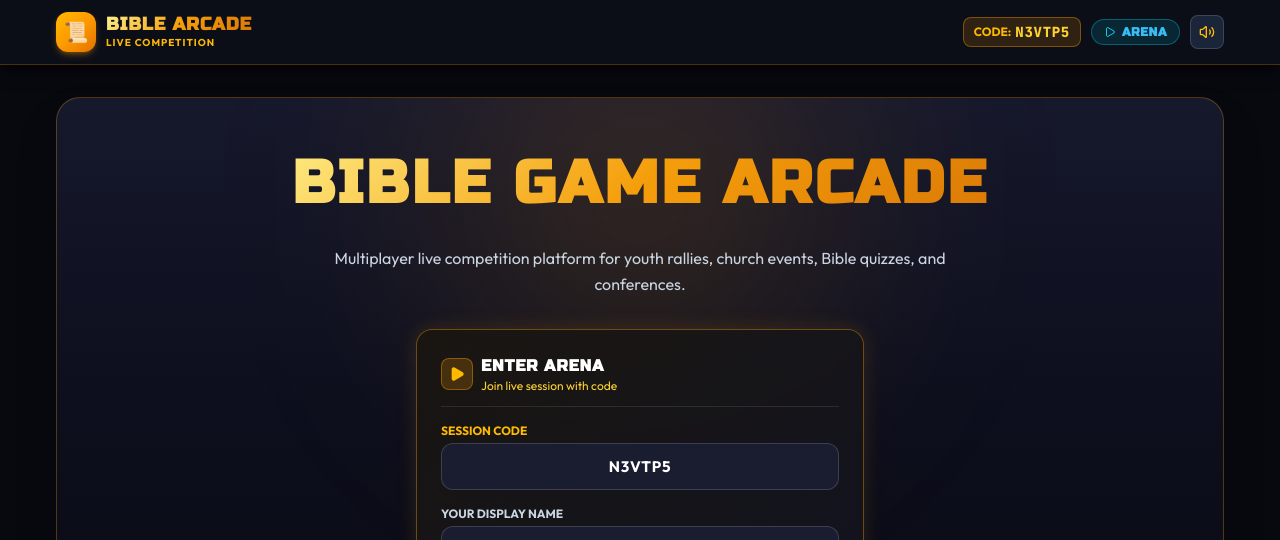
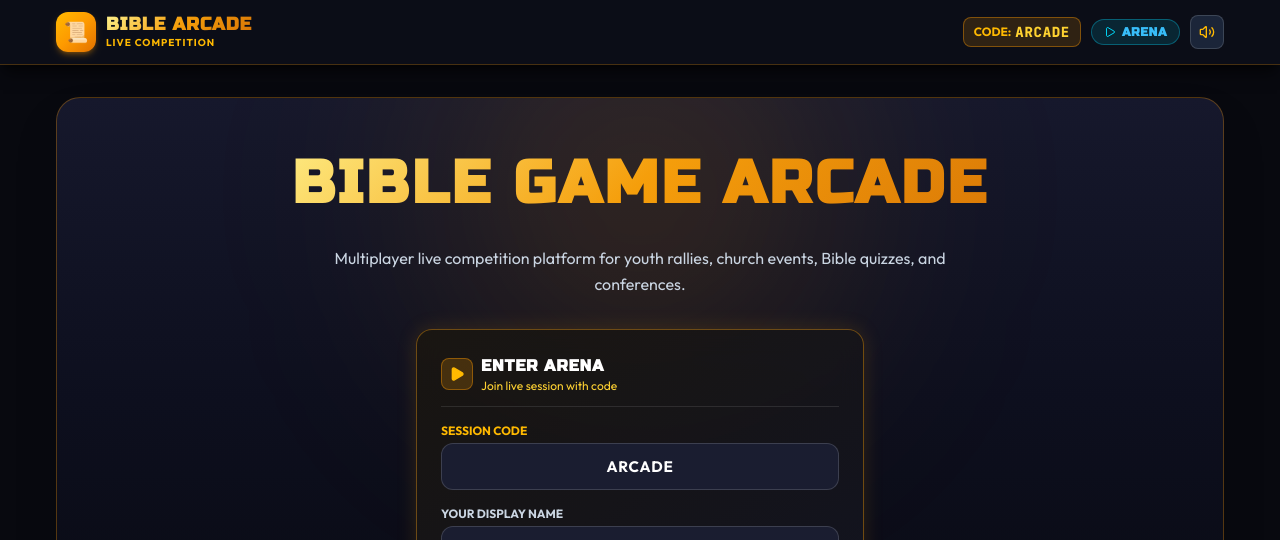
Before and after one commit to Sam-bankole/Bible-Arcade-Game, a React (Vite) app: page / in a window 1280 px wide. Shown: the top 540 px of the page. Built offline with nearby package versions, Linux system fonts and the light colour scheme; no server answers.

Commit message:
session code updated

```diff
--- a/src/App.tsx
+++ b/src/App.tsx
@@ -19,15 +19,26 @@ function getViewFromUrl(): 'LANDING' | 'ADMIN' | 'PLAYER' | 'PROJECTOR' {
   return 'LANDING';
 }
 
+function getInitialSessionCode(): string {
+  if (typeof window !== 'undefined') {
+    const params = new URLSearchParams(window.location.search);
+    const urlCode = params.get('code');
+    if (urlCode && urlCode.trim()) return urlCode.trim().toUpperCase();
+
+    const latestCode = syncEngine.getLatestSessionCode();
+    if (latestCode) return latestCode;
+  }
+  return 'ARCADE';
+}
+
 export function App() {
   const [currentView, setCurrentView] = useState<'LANDING' | 'ADMIN' | 'PLAYER' | 'PROJECTOR'>(() => getViewFromUrl());
   const [session, setSession] = useState<GameSession>(() => {
-    const latestCode = syncEngine.getLatestSessionCode();
-    if (latestCode) {
-      const existing = syncEngine.getSession(latestCode);
-      if (existing) return existing;
-    }
-    const initial = createNewSession();
+    const code = getInitialSessionCode();
+    const existing = syncEngine.getSession(code);
+    if (existing) return existing;
+
+    const initial = createNewSession(code);
     syncEngine.saveAndBroadcastSession(initial);
     return initial;
   });
@@ -57,10 +68,10 @@ export function App() {
     }
   };
 
-  // Subscribe to real-time state sync across tabs and storage events
+  // Subscribe to real-time state sync across devices, WebSocket, and local storage
   useEffect(() => {
     const unsubscribe = syncEngine.subscribe((updatedSession) => {
-      if (updatedSession && updatedSession.id === session.id) {
+      if (updatedSession && (updatedSession.code === session.code || updatedSession.id === session.id)) {
         setSession(updatedSession);
 
         // Also keep player state updated if score changed
@@ -70,7 +81,7 @@ export function App() {
       }
     });
     return () => unsubscribe();
-  }, [session.id, currentPlayer]);
+  }, [session.code, session.id, currentPlayer]);
 
   // Active round timer tick interval
   useEffect(() => {
@@ -198,6 +209,10 @@ export function App() {
         {currentView === 'ADMIN' && (
           <AdminDashboard
             session={session}
+            onUpdateSessionCode={(newCode) => {
+              const updated = syncEngine.updateSessionCode(session, newCode);
+              setSession(updated);
+            }}
             onUpdateGameType={handleUpdateGameType}
             onStartRound={handleStartRound}
             onSetRoundState={handleSetRoundState}
--- a/src/components/AdminDashboard.tsx
+++ b/src/components/AdminDashboard.tsx
@@ -11,6 +11,7 @@ import {
 
 interface AdminDashboardProps {
   session: GameSession;
+  onUpdateSessionCode: (newCode: string) => void;
   onUpdateGameType: (gameType: GameType) => void;
   onStartRound: (roundData: Partial<GameRound>) => void;
   onSetRoundState: (status: 'WAITING' | 'LIVE' | 'CLOSED' | 'REVIEW' | 'RESULTS') => void;
@@ -26,6 +27,7 @@ import { syncEngine } from '../utils/syncEngine';
 
 export const AdminDashboard: React.FC<AdminDashboardProps> = ({
   session,
+  onUpdateSessionCode,
   onUpdateGameType,
   onStartRound,
   onSetRoundState,
@@ -111,6 +113,16 @@ export const AdminDashboard: React.FC<AdminDashboardProps> = ({
   const currentRound = session.currentRound;
   const currentAnswers: AnswerItem[] = (currentRound && session.answers[currentRound.id]) || [];
 
+  const [isEditingCode, setIsEditingCode] = useState<boolean>(false);
+  const [sessionCodeInput, setSessionCodeInput] = useState<string>(session.code);
+
+  const handleSaveSessionCode = () => {
+    if (sessionCodeInput.trim()) {
+      onUpdateSessionCode(sessionCodeInput.trim().toUpperCase());
+      setIsEditingCode(false);
+    }
+  };
+
   return (
     <div className="py-6 space-y-6">
 
@@ -126,8 +138,40 @@ export const AdminDashboard: React.FC<AdminDashboardProps> = ({
             <h2 className="font-arcade text-xl font-extrabold gold-gradient-text tracking-wide">
               ADMIN CONTROL CENTER
             </h2>
-            <div className="text-xs text-slate-400 font-medium flex items-center gap-2 mt-0.5">
-              <span>SESSION: <strong className="text-amber-300 font-mono">{session.code}</strong></span>
+            <div className="text-xs text-slate-400 font-medium flex items-center gap-2 mt-0.5 flex-wrap">
+              <span className="flex items-center gap-1">
+                SESSION CODE:
+                {isEditingCode ? (
+                  <span className="inline-flex items-center gap-1">
+                    <input
+                      type="text"
+                      maxLength={10}
+                      value={sessionCodeInput}
+                      onChange={(e) => setSessionCodeInput(e.target.value.toUpperCase())}
+                      className="arcade-input py-0.5 px-2 text-xs font-mono font-bold text-amber-300 w-24 text-center uppercase"
+                      autoFocus
+                    />
+                    <button
+                      type="button"
+                      onClick={handleSaveSessionCode}
+                      className="px-2 py-0.5 rounded bg-emerald-500 text-black text-[10px] font-bold"
+                    >
+                      SAVE
+                    </button>
+                  </span>
+                ) : (
+                  <span
+                    onClick={() => {
+                      setSessionCodeInput(session.code);
+                      setIsEditingCode(true);
+                    }}
+                    className="text-amber-300 font-mono font-extrabold cursor-pointer hover:underline bg-amber-500/10 px-2 py-0.5 rounded border border-amber-500/30"
+                    title="Click to edit session code"
+                  >
+                    {session.code} ✏️
+                  </span>
+                )}
+              </span>
               <span>•</span>
               <span>PLAYERS: <strong className="text-cyan-400 font-mono">{Object.keys(session.players).length}</strong></span>
             </div>
--- a/src/utils/syncEngine.ts
+++ b/src/utils/syncEngine.ts
@@ -1,5 +1,5 @@
 import type { GameSession, Player, AnswerItem, GameRound, RoundState, GameType } from '../types/game';
-import { formatTimestamp, parseTimestampToMs, generateSessionCode } from './timestamp';
+import { formatTimestamp, parseTimestampToMs } from './timestamp';
 import { soundFx } from './audio';
 
 const STORAGE_PREFIX = 'bible_arcade_session_';
@@ -10,7 +10,7 @@ export const DEFAULT_ADMIN_PASSWORD = 'BIBLE2026!';
 
 // Default initial state generator
 export function createNewSession(code?: string): GameSession {
-  const sessionCode = (code || generateSessionCode()).toUpperCase();
+  const sessionCode = (code || 'ARCADE').toUpperCase();
   return {
     id: `sess_${Date.now()}_${Math.random().toString(36).substr(2, 5)}`,
     code: sessionCode,
@@ -148,6 +148,17 @@ export class SyncEngine {
   }
 
   // --- ADMIN ACTIONS ---
+
+  public updateSessionCode(session: GameSession, newCode: string): GameSession {
+    const cleanCode = newCode.trim().toUpperCase();
+    if (!cleanCode) return session;
+    const updated: GameSession = {
+      ...session,
+      code: cleanCode
+    };
+    this.saveAndBroadcastSession(updated);
+    return updated;
+  }
 
   public updateGameType(session: GameSession, gameType: GameType): GameSession {
     const updated: GameSession = {
```
